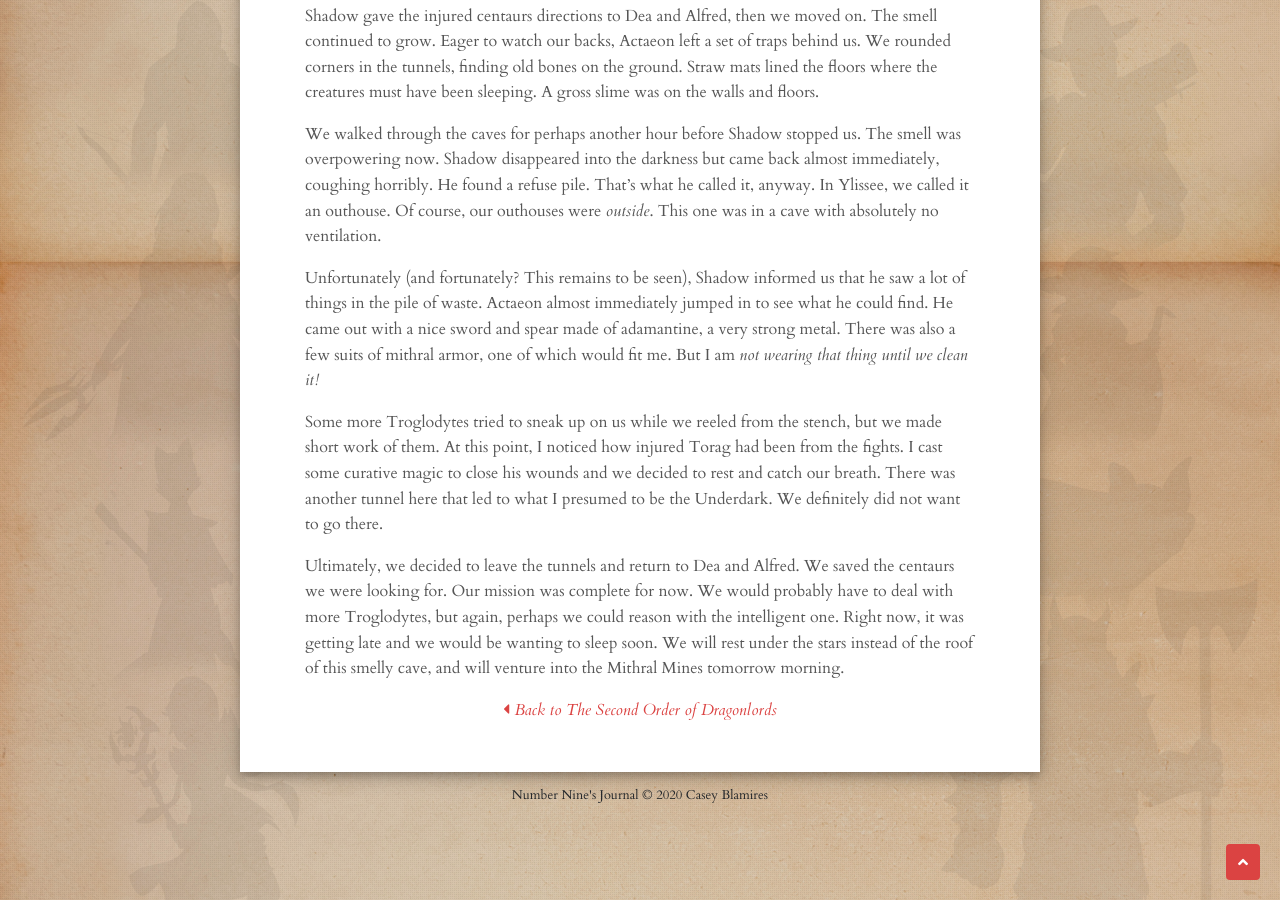
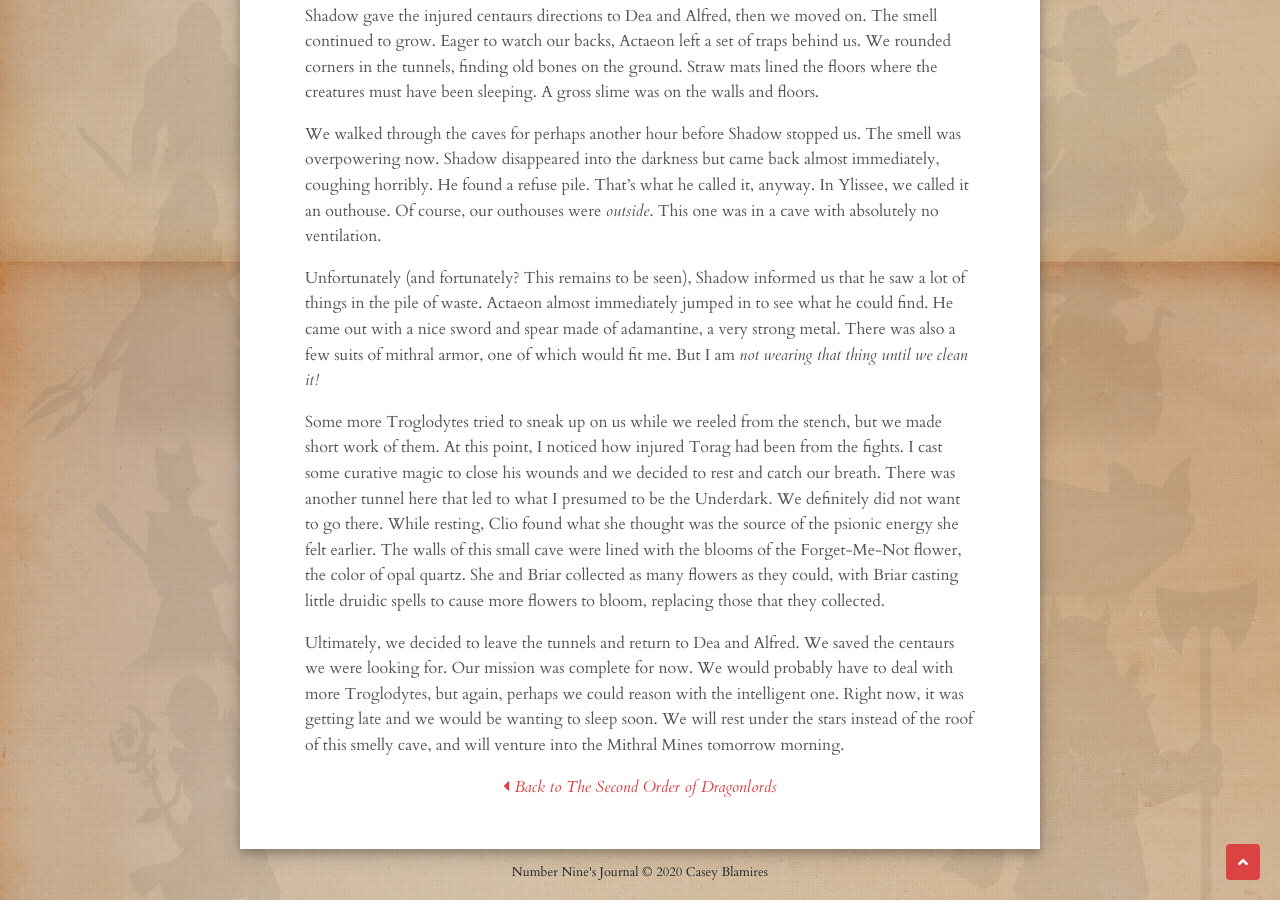
Before and after one commit to clblamires/ninesjournal, a Jekyll site: the page built from _posts/2020-07-19-stench.md, in a window 1280 px wide and 900 px high, scrolled down 3477 px. Built offline with Jekyll 4.4.1, drawn with Linux system fonts in a browser that asks for light colours; nearby versions of some CDN libraries.

Commit message:
Update Episodes “2020-07-19-stench”

```diff
--- a/_posts/2020-07-19-stench.md
+++ b/_posts/2020-07-19-stench.md
@@ -64,6 +64,6 @@ We walked through the caves for perhaps another hour before Shadow stopped us. T
 
 Unfortunately (and fortunately? This remains to be seen), Shadow informed us that he saw a lot of things in the pile of waste. Actaeon almost immediately jumped in to see what he could find. He came out with a nice sword and spear made of adamantine, a very strong metal. There was also a few suits of mithral armor, one of which would fit me. But I am *not wearing that thing until we clean it!*
 
-Some more Troglodytes tried to sneak up on us while we reeled from the stench, but we made short work of them. At this point, I noticed how injured Torag had been from the fights. I cast some curative magic to close his wounds and we decided to rest and catch our breath. There was another tunnel here that led to what I presumed to be the Underdark. We definitely did not want to go there.
+Some more Troglodytes tried to sneak up on us while we reeled from the stench, but we made short work of them. At this point, I noticed how injured Torag had been from the fights. I cast some curative magic to close his wounds and we decided to rest and catch our breath. There was another tunnel here that led to what I presumed to be the Underdark. We definitely did not want to go there. While resting, Clio found what she thought was the source of the psionic energy she felt earlier. The walls of this small cave were lined with the blooms of the Forget-Me-Not flower, the color of opal quartz. She and Briar collected as many flowers as they could, with Briar casting little druidic spells to cause more flowers to bloom, replacing those that they collected.
 
 Ultimately, we decided to leave the tunnels and return to Dea and Alfred. We saved the centaurs we were looking for. Our mission was complete for now. We would probably have to deal with more Troglodytes, but again, perhaps we could reason with the intelligent one. Right now, it was getting late and we would be wanting to sleep soon. We will rest under the stars instead of the roof of this smelly cave, and will venture into the Mithral Mines tomorrow morning.
```
